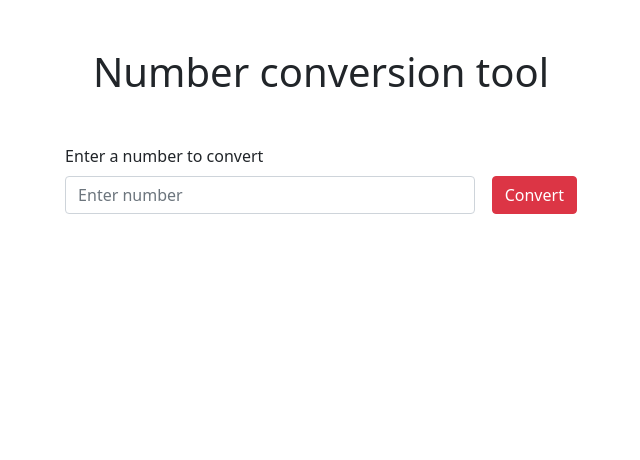
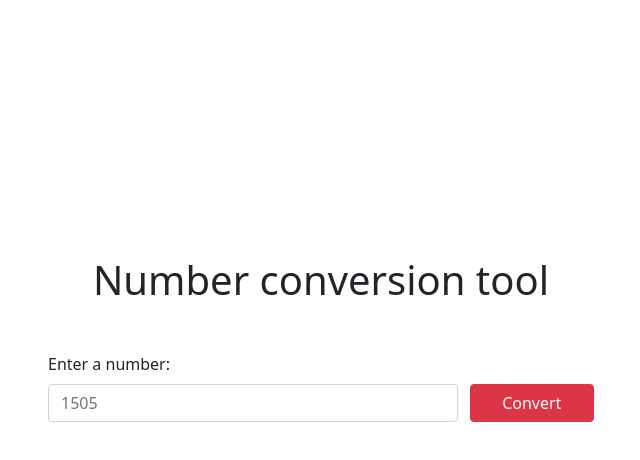
Before and after one commit to BlazejakPiotr/number-conversion-tool, a React (Create React App) app: page / in a window 1280 px wide. Shown: the top 460 px of the page, without its empty margins (319-959 px from the left). Built offline with nearby package versions, Linux system fonts and the light colour scheme.

Commit message:
input handlers, app state, result div

```diff
--- a/src/App.css
+++ b/src/App.css
@@ -1,3 +1,7 @@
 .App {
-  text-align: center;
+  min-height: 100vh;
+  display: flex;
+  flex-direction: column;
+  align-items: center;
+  justify-content: center;
 }
--- a/src/App.js
+++ b/src/App.js
@@ -1,34 +1,66 @@
 import "bootstrap/dist/css/bootstrap.min.css";
+import { useState } from "react";
 import { Button, Col, Container, Form, Row } from "react-bootstrap";
 import "./App.css";
 
 function App() {
+  const [number, setNumber] = useState();
+  const [words, setWords] = useState();
+
+  const handleChange = (e) => {
+    setNumber(parseInt(e.target.value));
+  };
+
+  const handleSubmit = (e) => {
+    e.preventDefault();
+  };
+
   return (
-    <div className="App">
+    <div>
       <Container>
-        <Row className="d-flex justify-content-center mt-5">
+        <Row className="App d-flex justify-content-center">
           <Col md={12} lg={6}>
-            <h1>Number conversion tool</h1>
+            <h1 className="text-center mb-5">Number conversion tool</h1>
 
-            <Form className="mt-5">
+            <Form onSubmit={handleSubmit}>
               <Form.Group
                 className="mb-3"
                 controlId="number"
                 className="text-start"
               >
-                <div className="d-flex justify-content-evenly">
-                  <div className="w-75">
-                    <Form.Label>Enter a number to convert</Form.Label>
-                    <Form.Control type="number" placeholder="Enter number" />
-                  </div>
-                  <div className="d-flex align-items-end">
-                    <Button variant="danger" className="text-white">
+                <div
+                  className="d-flex justify-content-between"
+                  style={{ gap: "12px" }}
+                >
+                  <Col xs={8} sm={9}>
+                    <Form.Label>Enter a number:</Form.Label>
+                    <Form.Control
+                      type="number"
+                      placeholder="1505"
+                      value={number}
+                      onChange={handleChange}
+                    />
+                  </Col>
+                  <Col className="d-flex justify-content-end align-items-end">
+                    <Button
+                      type="submit"
+                      variant="danger"
+                      className="text-white w-100"
+                    >
                       Convert
                     </Button>
-                  </div>
+                  </Col>
                 </div>
               </Form.Group>
             </Form>
+            <div className="text-start mt-5" style={{ minHeight: "75px" }}>
+              {words && (
+                <>
+                  <p style={{ marginBottom: "8px" }}>Result:</p>
+                  <h4>{words}</h4>
+                </>
+              )}
+            </div>
           </Col>
         </Row>
       </Container>
```
